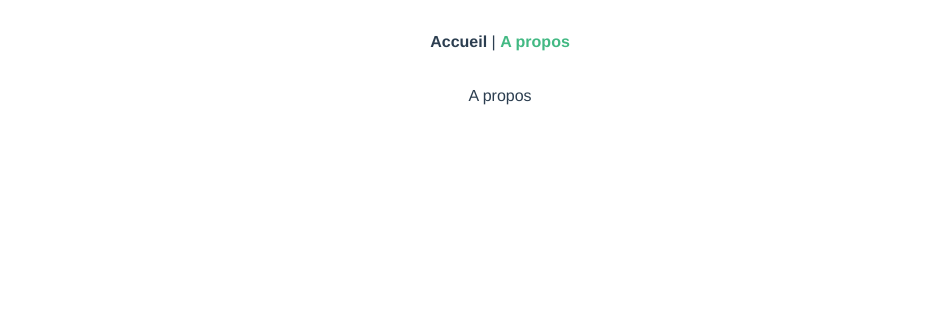
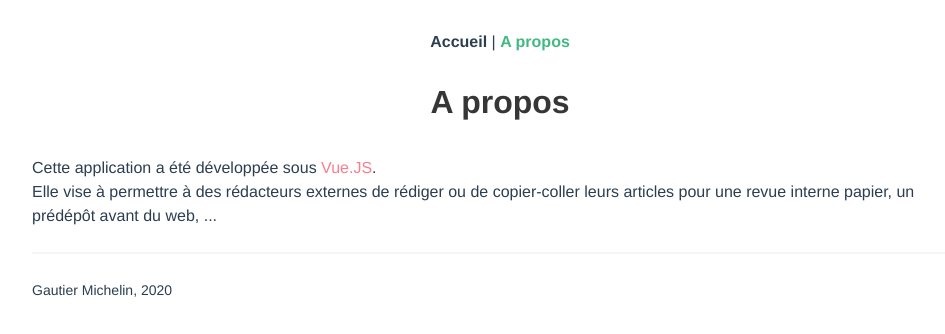
Before and after one commit to ideesculture/VotreArticle, a Vue app: page /about in a window 1280 px wide. Shown: the top 334 px of the page, without its empty margins (140-1085 px from the left). Built offline with nearby package versions, Linux system fonts and the light colour scheme; what vue-textarea-autosize would draw is missing.

Commit message:
à propos

```diff
--- a/src/views/About.vue
+++ b/src/views/About.vue
@@ -1,5 +1,13 @@
 <template>
   <div class="about">
-    <h1>A propos</h1>
+    <h1 class="title">A propos</h1>
+    <div class="container">
+      <div style="text-align: left;">
+        <p>Cette application a été développée sous <a href="https://fr.vuejs.org/index.html">Vue.JS</a>.</p>
+        <p>Elle vise à permettre à des rédacteurs externes de rédiger ou de copier-coller leurs articles pour une revue interne papier, un prédépôt avant du web, ...</p>
+        <hr/>
+        <p><small>Gautier Michelin, 2020</small></p>
+      </div>
+    </div>
   </div>
 </template>
```
